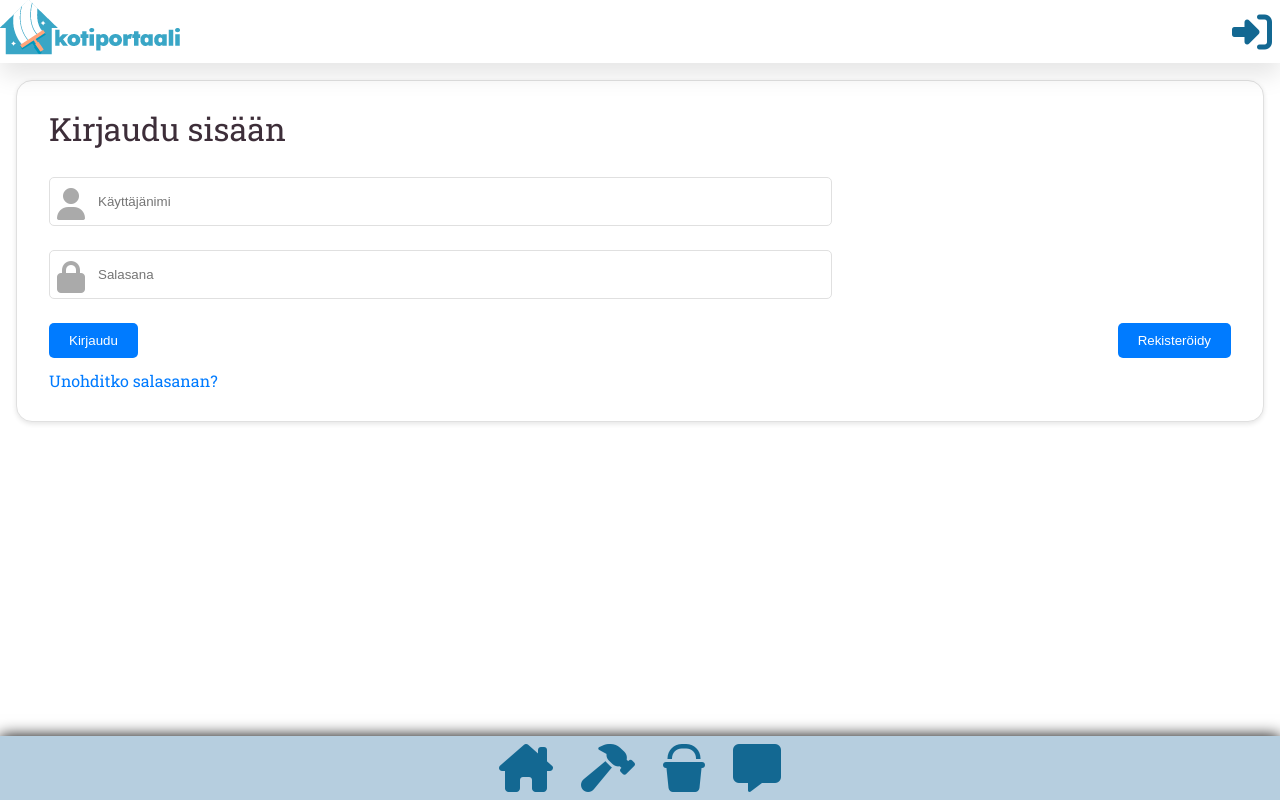
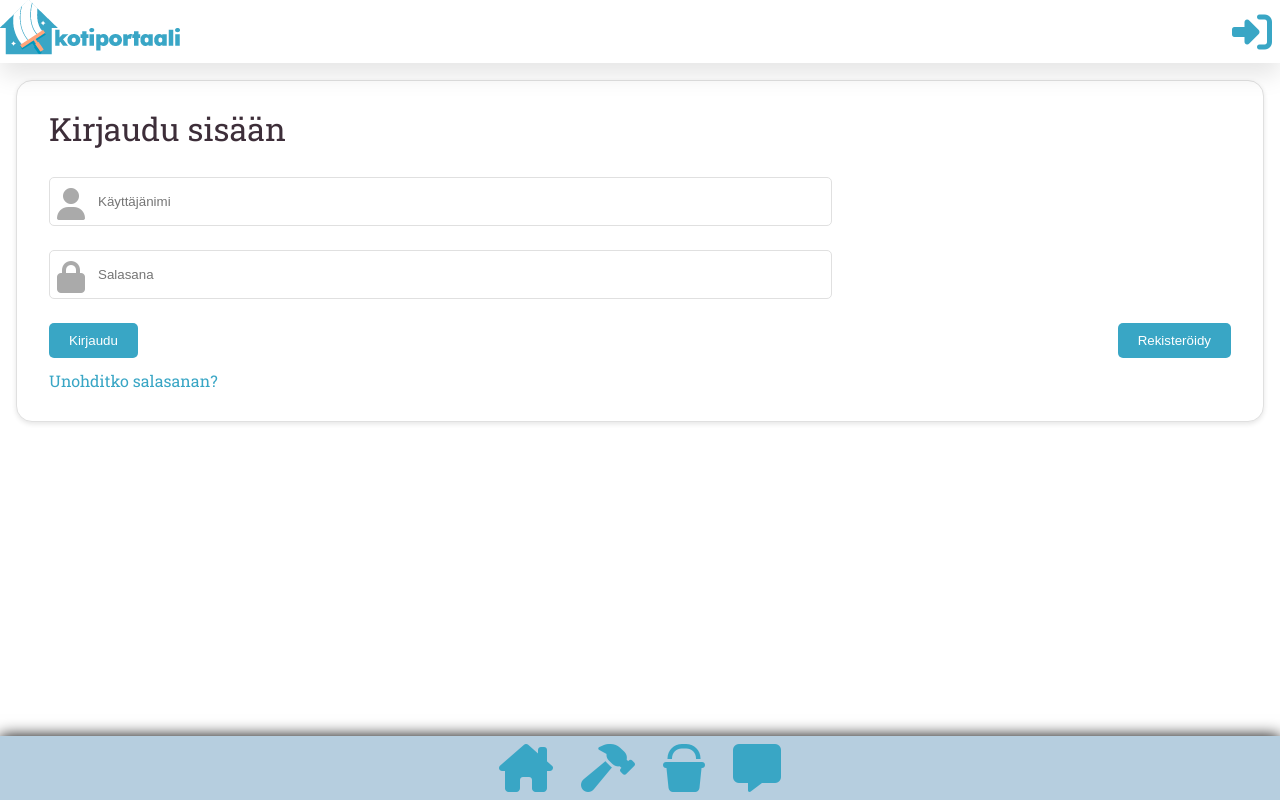
Before and after one commit to Maccee/KotiPortaali, a plain HTML site: page index.html in a window 1280 px wide. Both pictures are taken after a click on the link 1252 px from the left and 31 px from the top of the page. Drawn offline with Linux system fonts and the light colour scheme.

Commit message:
Värit kuntoon

```diff
--- a/index.html
+++ b/index.html
@@ -17,23 +17,23 @@
     <section class="mainContainer">
         <header class="header">
             <a href="javascript:void(0);" onclick="loadContent('./koti.html')"><img src="./assets/logo2.png" alt=""></a>
-            <a href="javascript:void(0);" onclick="loadContent('./login.html')"><i class="fa-sharp fa-solid fa-right-to-bracket" style="color: #136892;"></a></i>
+            <a href="javascript:void(0);" onclick="loadContent('./login.html')"><i class="fa-sharp fa-solid fa-right-to-bracket" style="color: #39A6C5;"></a></i>
         </header>
 
         <div id="contentArea" class="innerContainer"></div>
 
         <section class="navbar">
             <a href="javascript:void(0);" onclick="loadContent('./koti.html')">
-                <i class="fa-solid fa-house-chimney" style="color: #136892;"></i>
+                <i class="fa-solid fa-house-chimney" style="color: #39A6C5;"></i>
             </a>
             <a href="javascript:void(0);" onclick="loadContent('./huolto.html')">
-                <i class="fa-solid fa-hammer" style="color: #136892;"></i>
+                <i class="fa-solid fa-hammer" style="color: #39A6C5;"></i>
             </a>
             <a href="javascript:void(0);" onclick="loadContent('./sauna.html')">
-            <i class="fa-solid fa-bucket" style="color: #136892;"></i>
+            <i class="fa-solid fa-bucket" style="color: #39A6C5;"></i>
         </a>
             <a href="javascript:void(0);" onclick="loadContent('./seina.html')">
-            <i class="fa-solid fa-message" style="color: #136892;"></i>
+            <i class="fa-solid fa-message" style="color: #39A6C5;"></i>
         </a>
         </section>
     </section>
--- a/layout.css
+++ b/layout.css
@@ -119,7 +119,7 @@ i {
     padding: 10px 20px;
     border: none;
     border-radius: 5px;
-    background-color: #007bff;
+    background-color: #39A6C5;
     color: #fff;
     cursor: pointer;
 }
@@ -128,7 +128,7 @@ i {
     font-size: 1rem;
     display: block;
     margin-top: 15px;
-    color: #007bff;
+    color: #39A6C5;
     text-decoration: none;
 }
 
```
